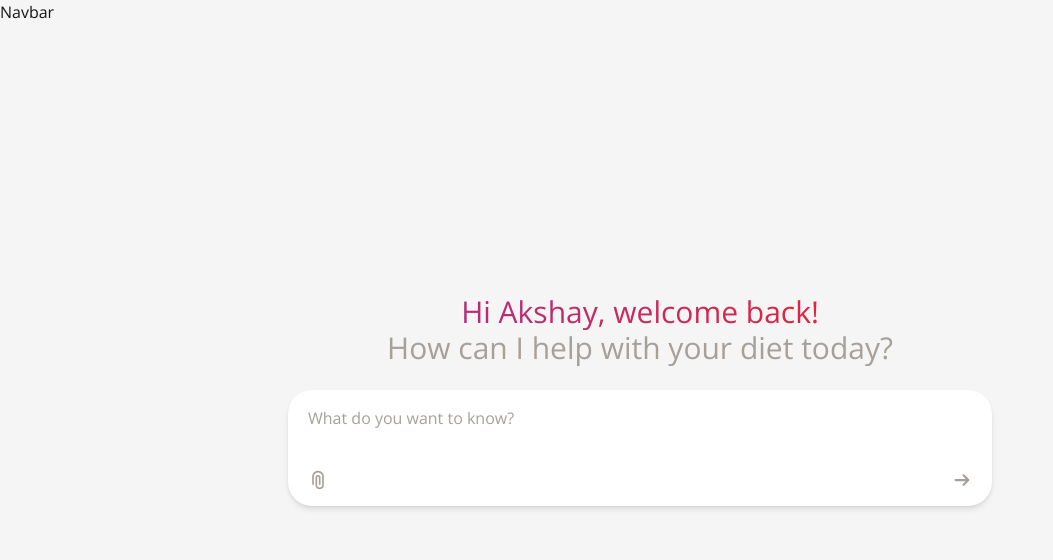
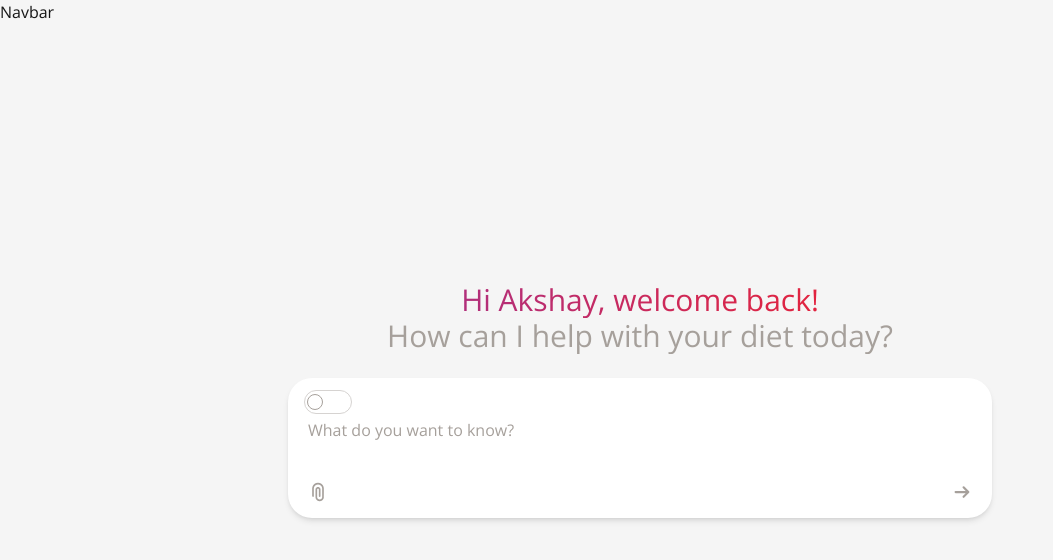
Before and after one commit to cdm-depaul/dietbot, a Next.js app: page / in a window 1280 px wide. Shown: the top 560 px of the page, without its empty margins (0-1053 px from the left). Built offline with nearby package versions, Linux system fonts and the light colour scheme; a web font is replaced by a local one.

Commit message:
added a switch component

```diff
--- a/src/app/_components/ChatBox.tsx
+++ b/src/app/_components/ChatBox.tsx
@@ -1,6 +1,6 @@
 'use client';
 import React, { useState } from 'react';
-import { Button, FileInput, TextArea } from '../_reusables';
+import { Button, FileInput, Switch, TextArea } from '../_reusables';
 import { AttachSVG, SubmitSVG } from '../_svgs';
 import { ImageUploadsInChatBox } from './index';
 import { readFromClipOrDropData } from './utils';
@@ -56,6 +56,7 @@ export const ChatBox: React.FC = () => {
         callback={onImageCancel}
         cancelRequired={true}
       />
+      <Switch />
       {/*
         TextArea is a component from Reusables that is present here in chatbox for user queries. Refer the component for props and functionality
          */}
@@ -74,6 +75,7 @@ export const ChatBox: React.FC = () => {
         >
           <AttachSVG />
         </FileInput>
+
         {/*
         Button is a component from Reusables that is present here for submitting queries. Refer the component for props and functionality
          */}
--- /dev/null
+++ b/src/app/_reusables/Switch.tsx
@@ -0,0 +1,33 @@
+'use client';
+import React, { useState } from 'react';
+
+/**
+ * Renders a switch on the screen.
+ * @returns JSX
+ */
+export const Switch: React.FC = () => {
+  const [isChecked, setChecked] = useState<boolean>(false);
+  return (
+    <>
+      <label
+        htmlFor="switch"
+        className="w-12 h-6  border rounded-full relative flex items-center border-stone-300"
+      >
+        <span
+          className={`w-4 h-4 border mx-0.5 transition-transform duration-150 rounded-full border-stone-400 ${
+            isChecked ? 'translate-x-6 w-4.5 h-4.5' : 'translate-x-0'
+          }`}
+        />
+      </label>
+      <input
+        className="hidden"
+        type="checkbox"
+        id="switch"
+        value={`${isChecked}`}
+        onChange={(e) => setChecked(e.target.checked)}
+      />
+    </>
+  );
+};
+
+Switch.displayName = 'Switch';
--- a/src/app/_reusables/index.ts
+++ b/src/app/_reusables/index.ts
@@ -15,6 +15,9 @@ export * from './FileInput';
 // H
 export * from './HorizontalRule';
 
+// S
+export * from './Switch';
+
 // T
 export * from './Text';
 
```
